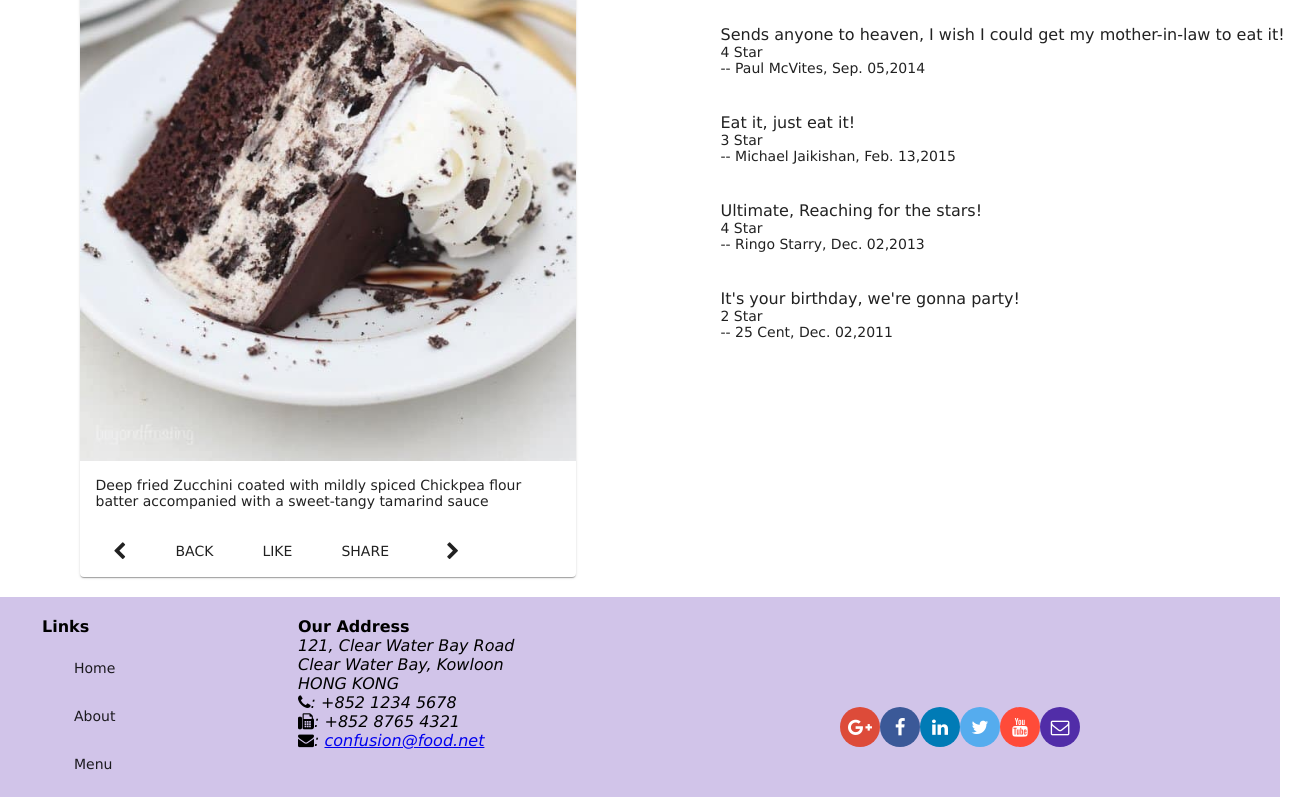
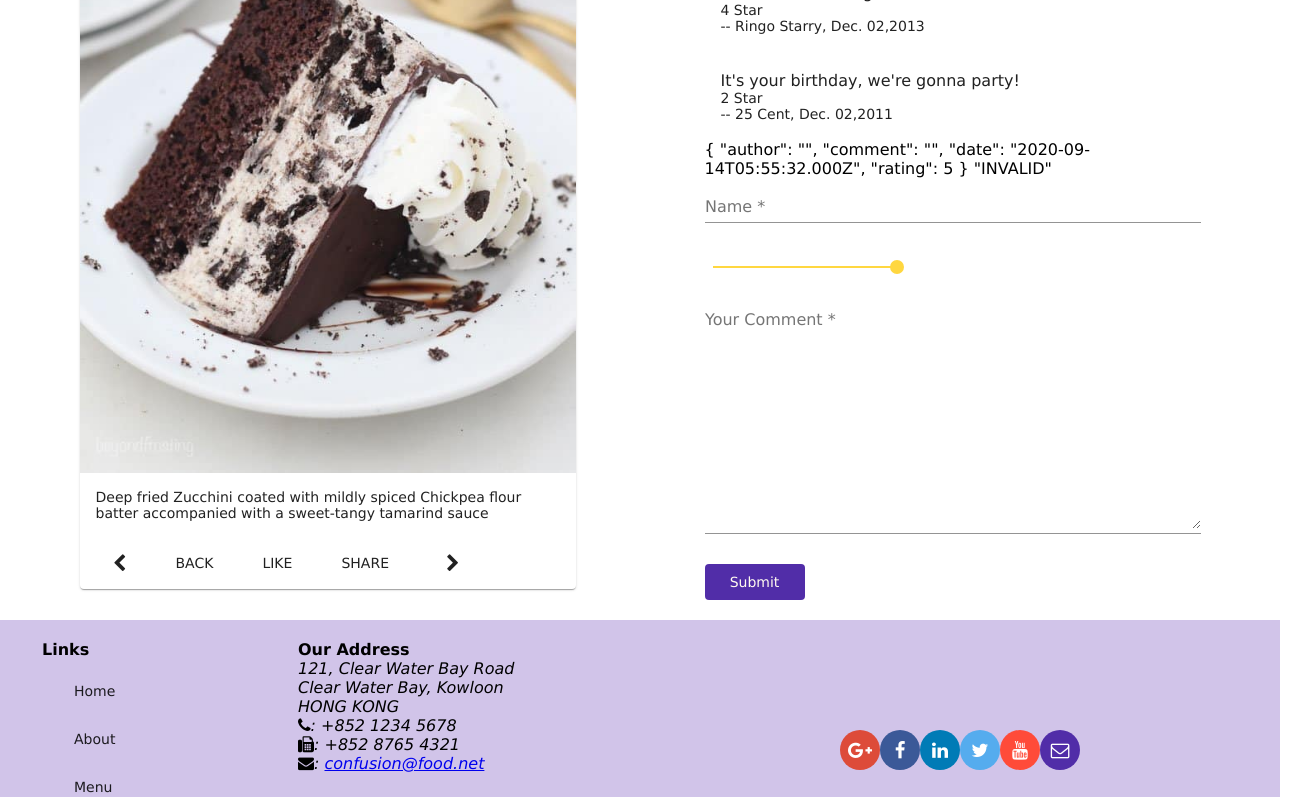
Before and after one commit to nazhimkalam/Learning-Angular-Coursera, an Angular app in the folder myProject/: page /dishdetail/1 in a window 1280 px wide. Shown: the part 747-1544 px from the top of the page, 1301 px wide, since content can reach past the window. Built offline with nearby package versions, Linux system fonts and the light colour scheme.

Commit message:
assignmennt task 1 & 2 completed

```diff
--- a/myProject/src/app/app.module.ts
+++ b/myProject/src/app/app.module.ts
@@ -17,6 +17,7 @@ import { MatSelectModule } from '@angular/material/select';
 import { MatSlideToggleModule } from '@angular/material/slide-toggle';
 import { ReactiveFormsModule } from '@angular/forms';
 import { MatProgressSpinnerModule } from '@angular/material/progress-spinner';
+import {MatSliderModule} from '@angular/material/slider';
 
 import { AppComponent } from './app.component';
 
@@ -61,6 +62,7 @@ import { LoginComponent } from './login/login.component';
     MatProgressSpinnerModule,
     MatButtonModule,
     MatFormFieldModule,
+    MatSliderModule,
     MatInputModule,
     MatCheckboxModule,
     FormsModule,
--- a/myProject/src/app/dishdetail/dishdetail.component.html
+++ b/myProject/src/app/dishdetail/dishdetail.component.html
@@ -37,7 +37,7 @@
     </div>
   </div>
 
-  <div fxFlex="40">
+  <div fxFlex="40" fxLayout="column">
     <div fxFlex *ngIf="dish" fxLayout="column" fxLayoutGap="10px">
       <h3>Comments</h3>
       <mat-list fxFlex>
@@ -50,6 +50,62 @@
         </mat-list-item>
       </mat-list>
     </div>
+
+    <p>{{ commentForm.value | json }} {{ commentForm.status | json }}</p>
+    <form
+      novalidate
+      [formGroup]="commentForm"
+      #fform="ngForm"
+      (ngSubmit)="onSubmit()"
+      fxFlex
+      fxLayout="column"
+    >
+      <!-- Entering the Name -->
+      <mat-form-field>
+        <input
+          matInput
+          formControlName="author"
+          placeholder="Name"
+          type="text"
+          required
+        />
+        <mat-error *ngIf="formErrors.author">{{ formErrors.author }}</mat-error>
+      </mat-form-field>
+
+      <!-- Star Ratings -->
+      <mat-slider
+        thumbLabel
+        [displayWith]="formatLabel"
+        tickInterval="auto"
+        formControlName="rating"
+        min="1"
+        max="5"
+        value="{{ commentForm.value.rating }}"
+      ></mat-slider>
+      <!-- Entering the Comment -->
+      <mat-form-field>
+        <textarea
+          matInput
+          formControlName="comment"
+          placeholder="Your Comment"
+          rows="12"
+          required
+        ></textarea>
+        <mat-error *ngIf="formErrors.comment">{{
+          formErrors.comment
+        }}</mat-error>
+      </mat-form-field>
+
+      <!-- Submit Button -->
+      <button
+        type="submit"
+        mat-button
+        class="background-primary text-floral-white btn-siz"
+        [disabled]="fform.form.invalid"
+      >
+        Submit
+      </button>
+    </form>
     <div [hidden]="dish">
       <mat-spinner></mat-spinner>
     </div>
--- a/myProject/src/app/dishdetail/dishdetail.component.scss
+++ b/myProject/src/app/dishdetail/dishdetail.component.scss
@@ -0,0 +1,7 @@
+mat-slider {
+  width: 200px;
+}
+.btn-siz{
+  width: 100px;
+  margin-top: 10px;
+}
--- a/myProject/src/app/dishdetail/dishdetail.component.ts
+++ b/myProject/src/app/dishdetail/dishdetail.component.ts
@@ -1,10 +1,11 @@
+import { Comment } from './../shared/comment';
 import { DishService } from './../services/dish.service';
 import { Dish } from './../shared/dish';
-import { Component, OnInit, Input } from '@angular/core';
+import { Component, OnInit, Input, ViewChild } from '@angular/core';
 import { Params, ActivatedRoute } from '@angular/router';
 import { switchMap } from 'rxjs/operators';
 import { Location } from '@angular/common';
-
+import { FormBuilder, FormGroup, Validators } from '@angular/forms';
 @Component({
   selector: 'app-dishdetail',
   templateUrl: './dishdetail.component.html',
@@ -19,17 +20,98 @@ export class DishdetailComponent implements OnInit {
 
   // An @Output() property should normally be initialized to an Angular EventEmitter with values
   // flowing out of the component as events.
+  @ViewChild('fform') feedbackFormDirective;
+  commentForm: FormGroup;
+  comment: Comment;
 
   dish: Dish;
   dishIds: string[];
   prev: string;
   next: string;
 
+  formErrors = {
+    author: '',
+    comment: '',
+  };
+
+  validationMessages = {
+    author: {
+      required: 'Name is required.',
+      minlength: 'Name must be at least 2 characters long.',
+      maxlength: 'Name cannot be more than 25 characters long.',
+    },
+    comment: {
+      required: 'Comment is required.',
+    },
+  };
+
   constructor(
     private dishservice: DishService,
     private route: ActivatedRoute,
-    private location: Location
-  ) {}
+    private location: Location,
+    private fb: FormBuilder
+  ) {
+    this.createForm();
+  }
+
+  createForm() {
+    this.commentForm = this.fb.group({
+      author: [
+        '',
+        [
+          Validators.required,
+          Validators.minLength(2),
+          Validators.maxLength(25),
+        ],
+      ],
+      comment: ['', [Validators.required]],
+      date: new Date(), // we will use the pipe when displaying the content
+      rating: 5,
+    });
+
+    this.commentForm.valueChanges.subscribe((data) =>
+      this.onValueChanged(data)
+    );
+
+    this.onValueChanged(); // (re)set validation messages now
+  }
+
+  onValueChanged(data?: any) {
+    if (!this.commentForm) {
+      return;
+    }
+    const form = this.commentForm;
+    for (const field in this.formErrors) {
+      if (this.formErrors.hasOwnProperty(field)) {
+        // clear previous error message (if any)
+        this.formErrors[field] = '';
+
+        const control = form.get(field);
+        if (control && control.dirty && !control.valid) {
+          const messages = this.validationMessages[field];
+          console.log(messages);   // error messages displayed
+
+          for (const key in control.errors) {
+            if (control.errors.hasOwnProperty(key)) {
+              this.formErrors[field] += messages[key] + ' ';
+
+            }
+          }
+        }
+      }
+    }
+  }
+  onSubmit() {
+    this.comment = this.commentForm.value;
+    console.log(this.comment);
+    this.commentForm.reset({
+      author: '',
+      comment: '',
+      date: '',
+      rating: 5,
+    });
+    this.feedbackFormDirective.resetForm();
+  }
 
   ngOnInit(): void {
     this.dishservice
@@ -46,7 +128,13 @@ export class DishdetailComponent implements OnInit {
         console.log(this.dish); // gives the data if the updated dish selected when ever the route changes
         this.setPrevNext(dish.id);
       });
+  }
 
+  formatLabel(value: number) {
+    // this is for the rating bar
+    console.log(value);
+    this.commentForm;
+    return value;
   }
 
   setPrevNext(dishId: string) {
```
